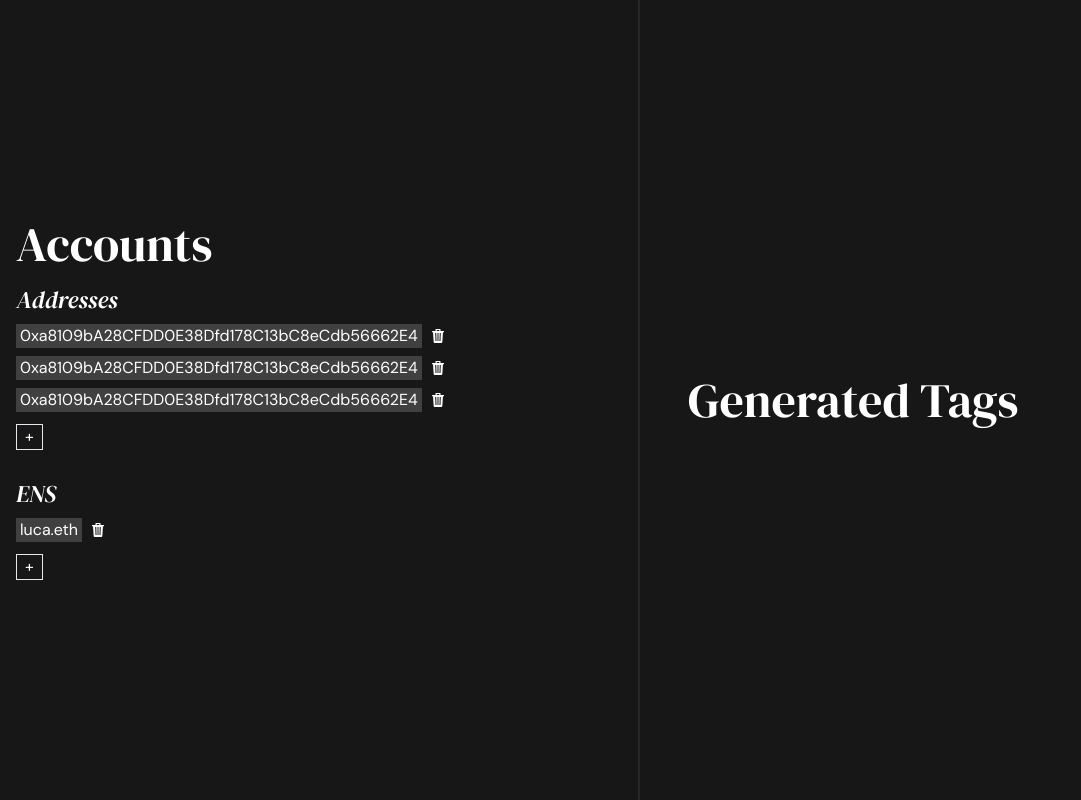
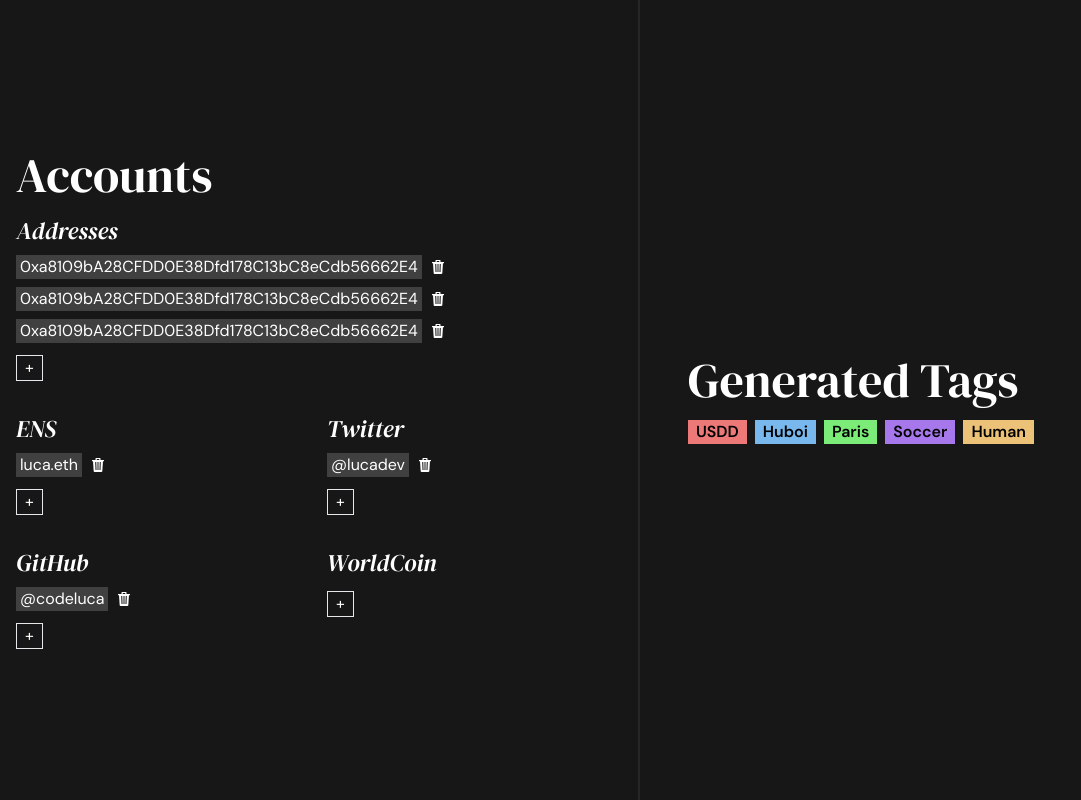
Before and after one commit to Data4Builders/ethparis2, a Next.js app: page /profile in a window 1280 px wide. Shown: the whole page, without its empty margins (0-1081 px from the left). Built offline with nearby package versions, Linux system fonts and the light colour scheme.

Commit message:
finished profile ui

```diff
--- a/app/globals.css
+++ b/app/globals.css
@@ -45,3 +45,38 @@ body {
 .bg-black {
   cursor: pointer;
 }
+
+.tag-red {
+  background: #ec7878;
+  color: black;
+}
+
+.tag-orange {
+  background: #ecc178;
+  color: black;
+}
+
+.tag-green {
+  background: #7cec78;
+  color: black;
+}
+
+.tag-yellow {
+  background: #ecde78;
+  color: black;
+}
+
+.tag-blue {
+  background: #78b8ec;
+  color: black;
+}
+
+.tag-purple {
+  background: #a678ec;
+  color: black;
+}
+
+.tag-purple {
+  background: #a678ec;
+  color: black;
+}
--- a/app/profile/page.js
+++ b/app/profile/page.js
@@ -10,10 +10,27 @@ export default function Home() {
       '0xa8109bA28CFDD0E38Dfd178C13bC8eCdb56662E4',
       '0xa8109bA28CFDD0E38Dfd178C13bC8eCdb56662E4'],
     ens: ['luca.eth'],
-    github: [],
+    github: ['@codeluca'],
     worldcoin: [],
-    twitter: [],
+    twitter: ['@lucadev'],
   });
+
+  const [tags, setTags] = useState([{
+    name: "USDD",
+    color: "red"
+  }, {
+    name: "Huboi",
+    color: "blue"
+  }, {
+    name: "Paris",
+    color: "green"
+  }, {
+    name: "Soccer",
+    color: "purple"
+  }, {
+    name: "Human",
+    color: "orange"
+  }]);
 
 
   return (
@@ -44,8 +61,9 @@ export default function Home() {
             </div>
           </section>
 
-          {/* Wallets */}
-          <section className="mt-4">
+          <div className="flex flex-wrap justify mt-5">
+            {/* ENS */}
+            <section className="w-1/2">
               <div className="mt-3 display-font italic text-2xl">
                 ENS
               </div>
@@ -64,11 +82,79 @@ export default function Home() {
               </div>
             </section>
 
+            {/* Twitter */}
+            <section className="w-1/2">
+              <div className="mt-3 display-font italic text-2xl">
+                Twitter
+              </div>
+              <div>
+                <div>
+                  {accounts.twitter.map((a) => (
+                    <div className="flex items-center">
+                      <div className="bg-neutral-700 mt-2 px-1">{a}</div>
+                      <div className="pl-2 mt-2 hover:cursor-pointer"><IoTrashSharp className="" /></div>
+                    </div>
+                  ))}
+                </div>
+                <div className="border px-2 w-min mt-3 hover:bg-white hover:text-black hover:cursor-pointer">
+                  +
+                </div>
+              </div>
+            </section>
+          </div>
+
+          <div className="flex flex-wrap justify mt-5">
+            {/* GitHub */}
+            <section className="w-1/2">
+              <div className="mt-3 display-font italic text-2xl">
+                GitHub
+              </div>
+              <div>
+                <div>
+                  {accounts.github.map((a) => (
+                    <div className="flex items-center">
+                      <div className="bg-neutral-700 mt-2 px-1">{a}</div>
+                      <div className="pl-2 mt-2 hover:cursor-pointer"><IoTrashSharp className="" /></div>
+                    </div>
+                  ))}
+                </div>
+                <div className="border px-2 w-min mt-3 hover:bg-white hover:text-black hover:cursor-pointer">
+                  +
+                </div>
+              </div>
+            </section>
+
+            {/* WorldCoin */}
+            <section className="w-1/2">
+              <div className="mt-3 display-font italic text-2xl">
+                WorldCoin
+              </div>
+              <div>
+                <div>
+                  {accounts.worldcoin.map((a) => (
+                    <div className="flex items-center">
+                      <div className="bg-neutral-700 mt-2 px-1">{a}</div>
+                      <div className="pl-2 mt-2 hover:cursor-pointer"><IoTrashSharp className="" /></div>
+                    </div>
+                  ))}
+                </div>
+                <div className="border px-2 w-min mt-3 hover:bg-white hover:text-black hover:cursor-pointer">
+                  +
+                </div>
+              </div>
+            </section>
+          </div>
+
 
         </div>
         <div className="w-1/2 h-screen flex flex-col justify-center lg:pl-12">
-          <div className="display-font text-5xl">
+          <div className="display-font text-5xl mb-2">
             Generated Tags
+          </div>
+          <div className="tags-container flex flex-wrap">
+            {
+              tags.map((t, i) => <div key={i} className={`tag-${t.color} mr-2 mt-2 px-2 font-semibold`}>{t.name}</div>)
+            }
           </div>
         </div>
       </div>
```
Lines whose indentation alone changed are shown as unchanged.
